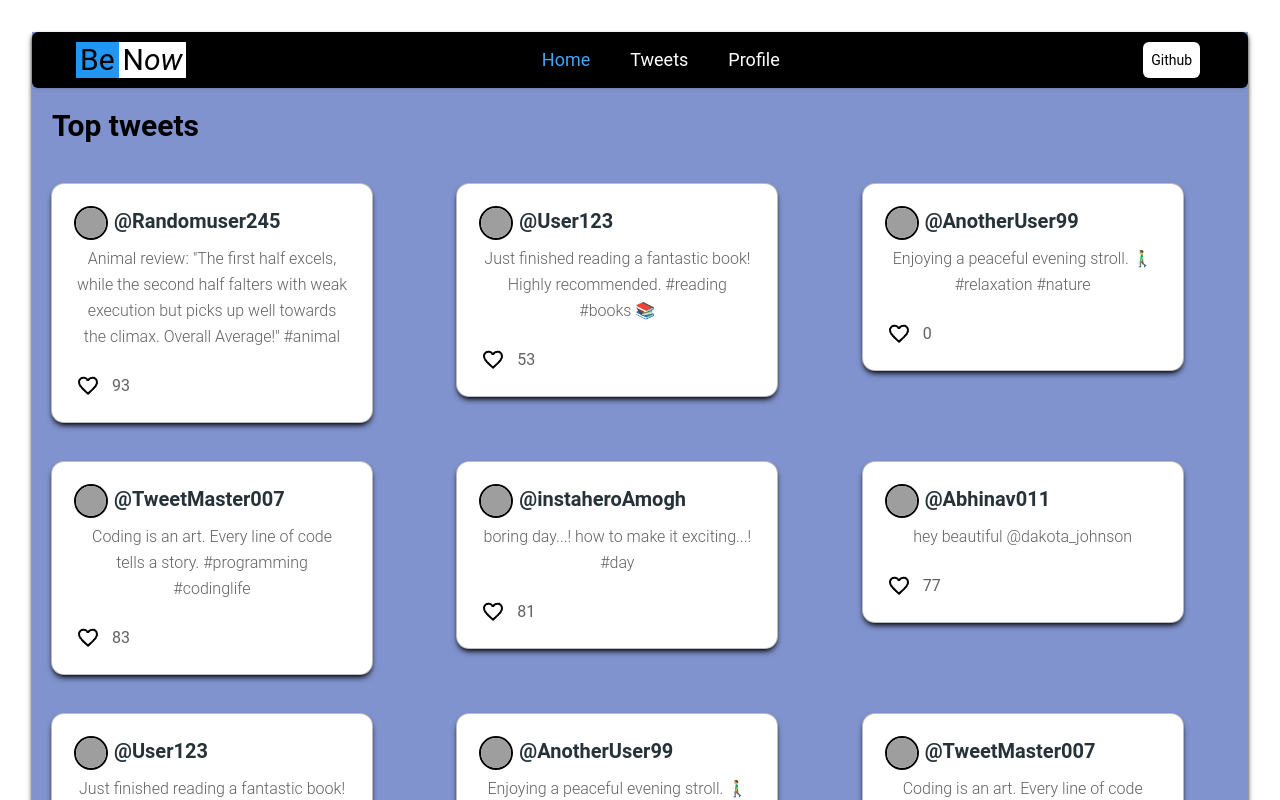
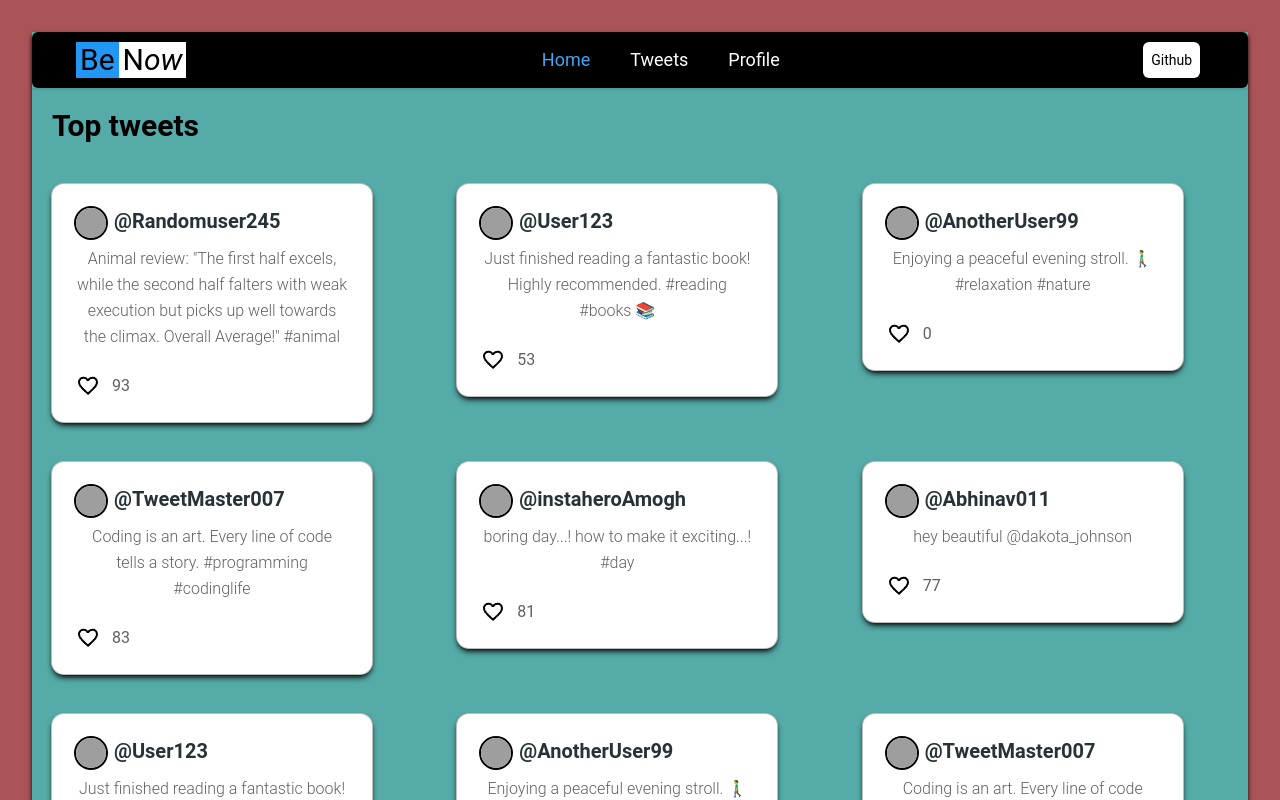
Before and after one commit to beenow011/BeeNow-Tweets---React, a React (Vite) app: page / in a window 1280 px wide. Shown: the top 800 px of the page. Built offline with nearby package versions, Linux system fonts and the light colour scheme; grey boxes are pictures that could not be loaded.

Commit message:
changed ui

```diff
--- a/index.html
+++ b/index.html
@@ -8,8 +8,8 @@
   <title>BeNow</title>
 </head>
 
-<body>
-  <div id="root"></div>
+<body class="bg-[#AB5458]">
+  <div id="root" class=""></div>
   <script type="module" src="/src/main.jsx"></script>
 </body>
 
--- a/src/Layout.jsx
+++ b/src/Layout.jsx
@@ -10,7 +10,7 @@ import { store } from "./app/store";
 export const Layout = () => {
   return (
     <Provider store={store}>
-      <div className="bg-[#8193ce] shadow-md  shadow-black">
+      <div className="bg-[#54ABA7] shadow-md  shadow-black">
         <Header />
         <Outlet />
         <Footer />
```
